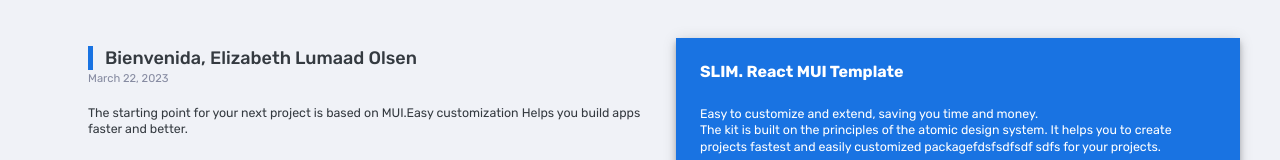
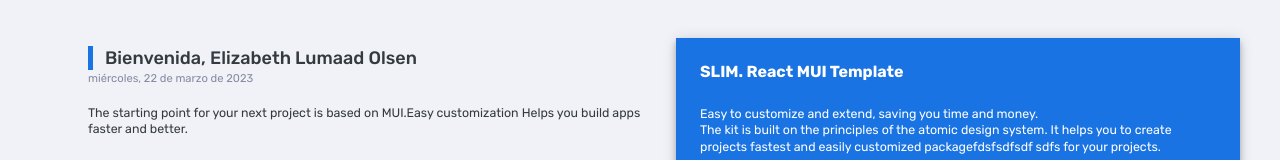
Before and after one commit to Tono2007/slim-free-react-mui-template, a React (Vite) app: page /dashboard1 in a window 1280 px wide. Shown: the part 163-323 px from the top of the page. Built offline with nearby package versions, Linux system fonts and the light colour scheme.

Commit message:
[CHORE] remove moment package dependence

```diff
--- a/package.json
+++ b/package.json
@@ -21,7 +21,6 @@
     "@reduxjs/toolkit": "^1.9.3",
     "apexcharts": "^3.37.2",
     "formik": "^2.2.9",
-    "moment": "^2.29.4",
     "react": "^18.2.0",
     "react-apexcharts": "^1.4.0",
     "react-dom": "^18.2.0",
--- a/src/App.jsx
+++ b/src/App.jsx
@@ -15,11 +15,6 @@
 import theme from '@/utils/theme';
 import Router from '@/utils/routes';
 
-import moment from 'moment';
-import 'moment/dist/locale/es';
-
-moment().locale();
-
 function App() {
 	return (
 		<ReduxProvider>
--- a/src/pages/dashboard1/welcomeSection.jsx
+++ b/src/pages/dashboard1/welcomeSection.jsx
@@ -1,4 +1,3 @@
-import moment from 'moment';
 // MUI
 import Typography from '@mui/material/Typography';
 import Grid from '@mui/material/Grid';
@@ -21,7 +20,12 @@
 				>
 					<Stack spacing={2}>
 						<Typography variant="caption">
-							{moment().format('LL')}
+							{new Date().toLocaleDateString('es-MX', {
+								weekday: 'long',
+								year: 'numeric',
+								month: 'long',
+								day: 'numeric',
+							})}
 						</Typography>
 						<Typography>
 							The starting point for your next project is based on
```
Also changed, not shown: 1 other file (tests, documents, lock files or other folders).
